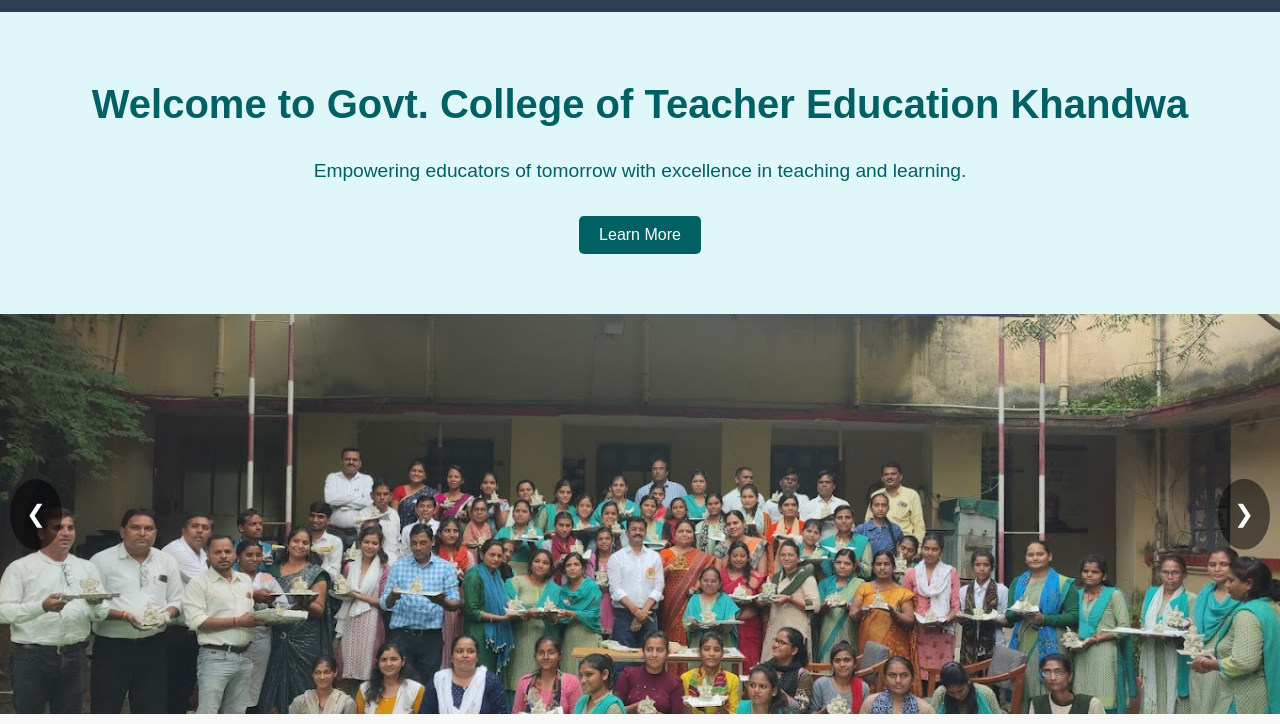
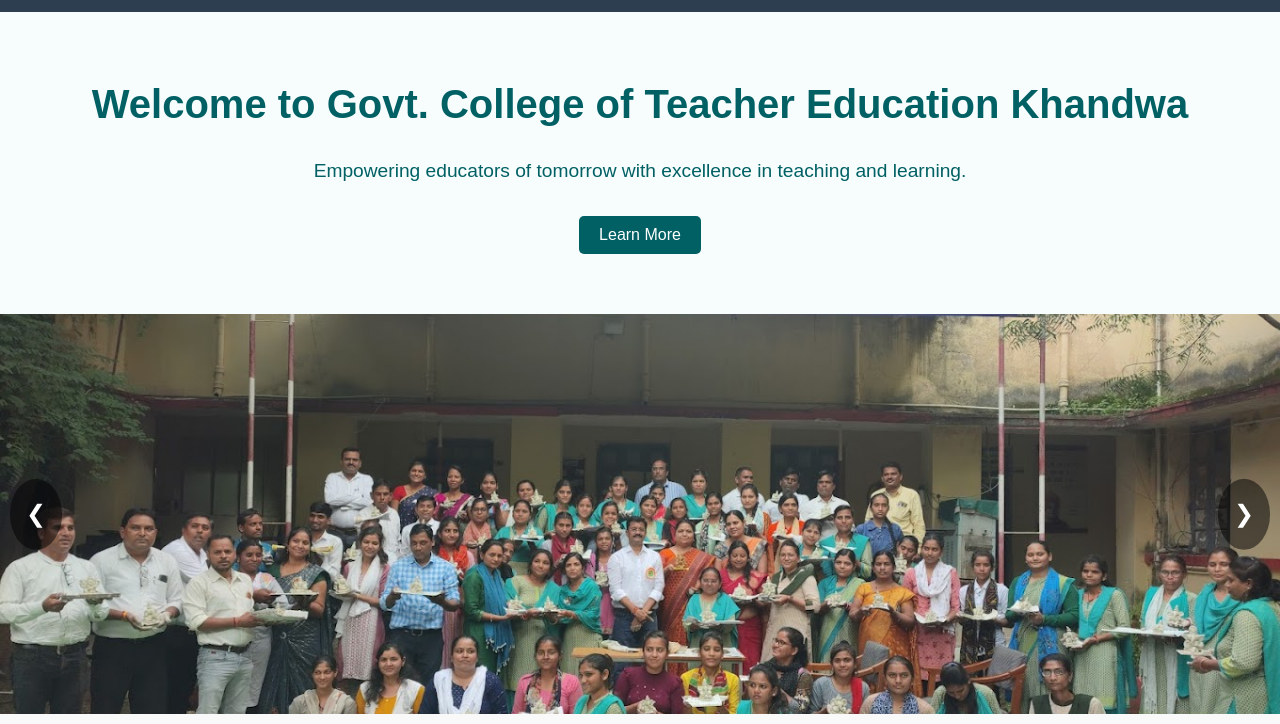
Before and after one commit to Utkarsh2903/cte.khandwa, a plain HTML site: page index.html in a window 1280 px wide. Shown: the part 76-800 px from the top of the page. Drawn offline with Linux system fonts and the light colour scheme.

Commit message:
add background color

```diff
--- a/assets/css/style.css
+++ b/assets/css/style.css
@@ -85,7 +85,7 @@
 .hero {
   text-align: center;
   padding: 60px 20px;
-  background-color: #e0f7fa;
+  background-color: #f7fdfd;
   color: #006064;
 }
 
```
